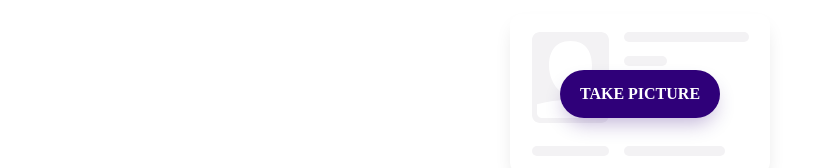
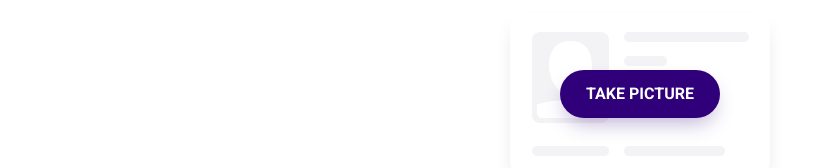
Before and after one commit to alicia-colom/z1-frontend-developer, a React (Create React App) app: page /#/ in a window 1280 px wide. Shown: the part 183-351 px from the top of the page, without its empty margins (0-832 px from the left). Built offline with nearby package versions, Linux system fonts and the light colour scheme.

Commit message:
Fix font-family in CardFrame component

```diff
--- a/src/stylesheets/layout/CardFrame.scss
+++ b/src/stylesheets/layout/CardFrame.scss
@@ -16,9 +16,6 @@
 		border-radius: 12px;
 		box-shadow: 0 10px 20px -6px rgba(0, 0, 0, 0.15);
 		background: no-repeat center url(../../images/ID_bg.svg);
-		// TODO: ¿La cámara ajusta el tamaño de la imagen capturada?
-		// TODO: Sino, poniendo "center/100%" la imagen se ajusta al contenedor,
-		// TODO: Pero esto no me vale para el tamaño de la CardIdDefault.
 	}
 	.border-accepted {
 		border: 2px solid $colorAccepted;
@@ -41,6 +38,7 @@
 		align-items: center;
 
 		color: $colorFontSecondary;
+		font-family: $fontMain;
 		font-size: $fontSizeText;
 		font-weight: 700;
 		line-height: 24px;
@@ -75,6 +73,7 @@
 			align-content: center;
 			text-align: center;
 
+			font-family: $fontMain;
 			text-transform: uppercase;
 			letter-spacing: 0.75px;
 		}
```
